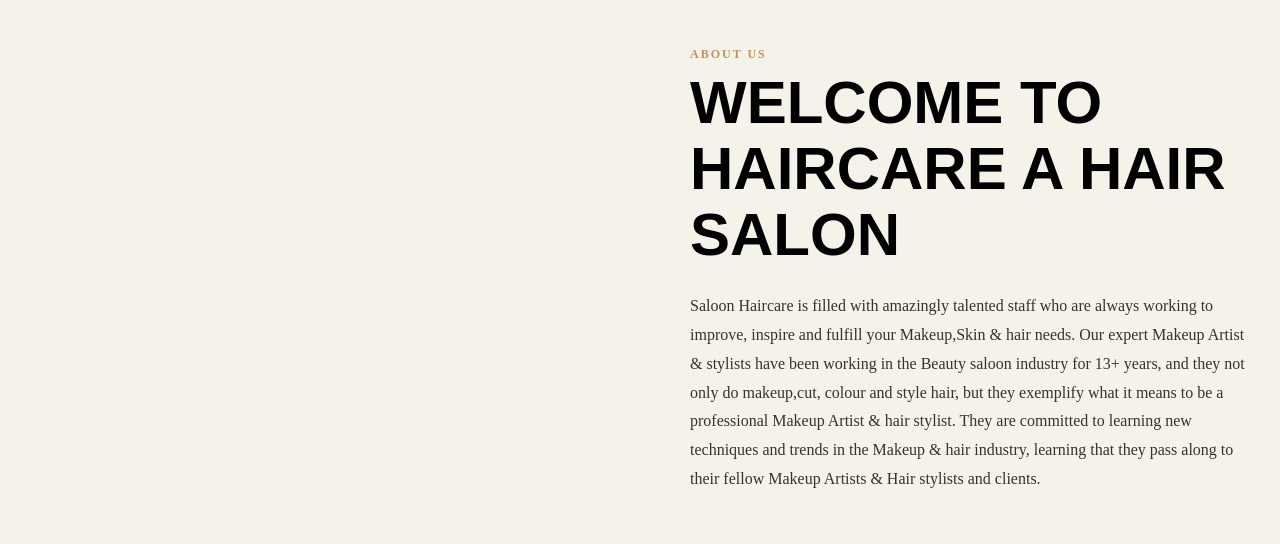
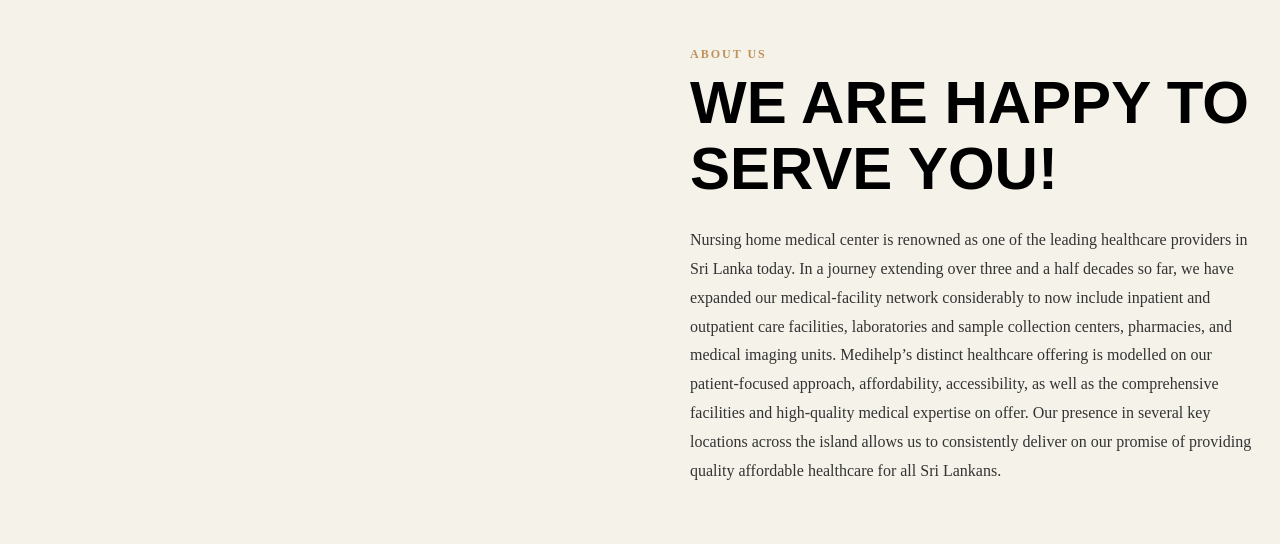
Before and after one commit to NSBM-SPM-2021/github-basics-dehemiweerakkody, a React (Create React App) app in the folder frontend/frontend/: page /about in a window 1280 px wide. Shown: the part 345-889 px from the top of the page. Built offline with nearby package versions, Linux system fonts and the light colour scheme; no server answers.

Commit message:
About change

```diff
--- a/frontend/frontend/src/About.js
+++ b/frontend/frontend/src/About.js
@@ -30,11 +30,12 @@
                     <Col>
                         <div className="heading-section mb-4 mt-md-5">
                             <span className="subheading">About Us</span>
-                            <h2 className="mb-4">Welcome To Haircare A Hair Salon</h2>
+                            <h2 className="mb-4">We Are Happy To Serve You!</h2>
                         </div>
-                        <p>Saloon Haircare is filled with amazingly talented staff who are always working to improve, inspire and fulfill your Makeup,Skin & hair needs. Our expert Makeup Artist & stylists have been working
-                            in the Beauty saloon industry for 13+ years, and they not only do makeup,cut, colour and style hair, but they exemplify what it means to be a professional Makeup Artist & hair stylist.
-                            They are committed to learning new techniques and trends in the Makeup & hair industry, learning that they pass along to their fellow Makeup Artists & Hair stylists and clients.</p>
+                        <p>Nursing home medical center is renowned as one of the leading healthcare providers in Sri Lanka today.
+                        In a journey extending over three and a half decades so far, we have expanded our medical-facility network considerably to now include inpatient and outpatient care facilities, laboratories and sample collection centers, pharmacies, and medical imaging units.
+                         Medihelp’s distinct healthcare offering is modelled on our patient-focused approach, affordability, accessibility, as well as the comprehensive facilities and high-quality medical expertise on offer.
+                         Our presence in several key locations across the island allows us to consistently deliver on our promise of providing quality affordable healthcare for all Sri Lankans.</p>
                     </Col>
                 </Row>
             </div>
```
